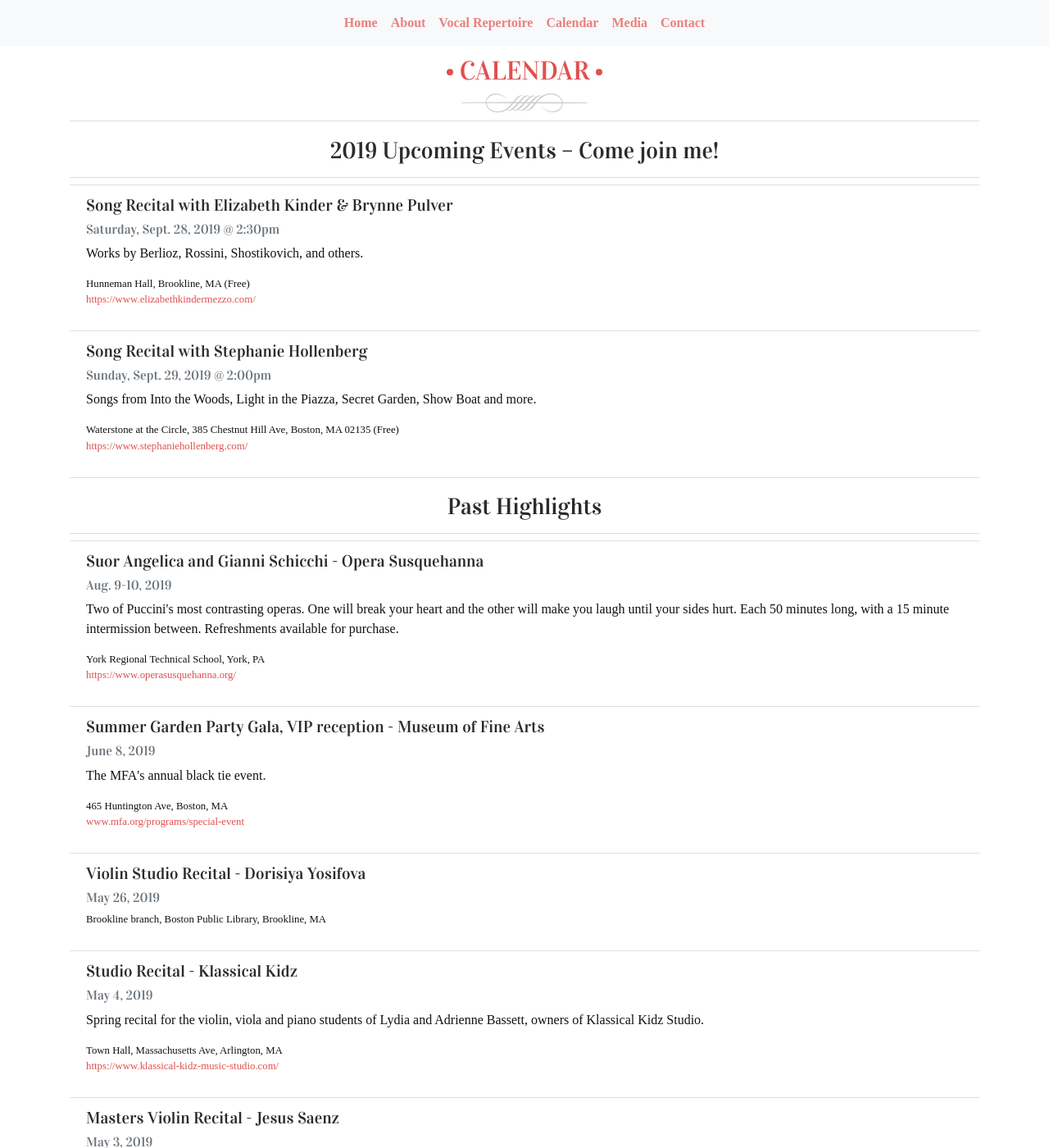
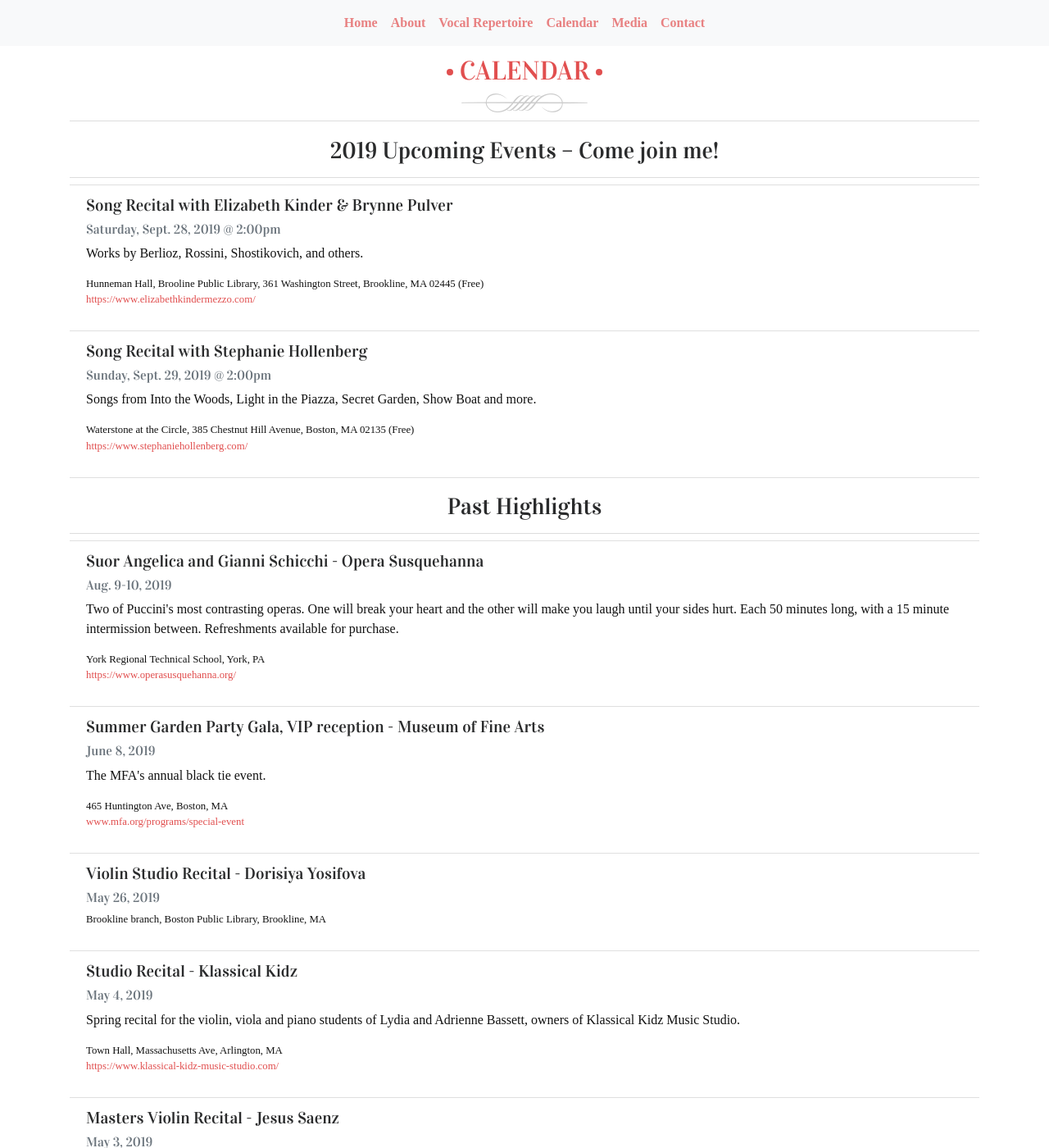
Before and after one commit to musicbygraceevelyn/musicbygraceevelyn.github.io, a Jekyll site: the page built from calendar.md, in a window 1280 px wide and 1400 px high. Shown: the whole window at 82% size. Built offline with Jekyll 4.4.1, drawn with Linux system fonts in a browser that asks for light colours; some web fonts are replaced; some of the changed text lies outside the part shown.

Commit message:
update calendar

```diff
--- a/calendar.md
+++ b/calendar.md
@@ -4,12 +4,12 @@ layout: single
 
 current_events:
 - date: Saturday, Sept. 28, 2019
-  time: 2:30pm
+  time: 2:00pm
   title: Song Recital
   subtitle: Works by Berlioz, Rossini, Shostikovich, and others.
   singer: Elizabeth Kinder & Brynne Pulver
   website: https://www.elizabethkindermezzo.com/
-  location: Hunneman Hall, Brookline, MA
+  location: Hunneman Hall, Brooline Public Library, 361 Washington Street, Brookline, MA 02445
   cost: Free
 
 - date: Sunday, Sept. 29, 2019
@@ -18,7 +18,7 @@ current_events:
   subtitle: Songs from Into the Woods, Light in the Piazza, Secret Garden, Show Boat and more.
   singer: Stephanie Hollenberg
   website: https://www.stephaniehollenberg.com/
-  location: Waterstone at the Circle, 385 Chestnut Hill Ave, Boston, MA 02135
+  location: Waterstone at the Circle, 385 Chestnut Hill Avenue, Boston, MA 02135
   cost: Free
 
 past_events:
@@ -44,7 +44,7 @@ past_events:
 - date: May 4, 2019
   title: Studio Recital
   organization: Klassical Kidz
-  subtitle: Spring recital for the violin, viola and piano students of Lydia and Adrienne Bassett, owners of Klassical Kidz Studio.
+  subtitle: Spring recital for the violin, viola and piano students of Lydia and Adrienne Bassett, owners of Klassical Kidz Music Studio.
   website: https://www.klassical-kidz-music-studio.com/
   location: Town Hall, Massachusetts Ave, Arlington, MA
 
```
Also changed, not shown: other parts of calendar.md (+4 -3 lines).
